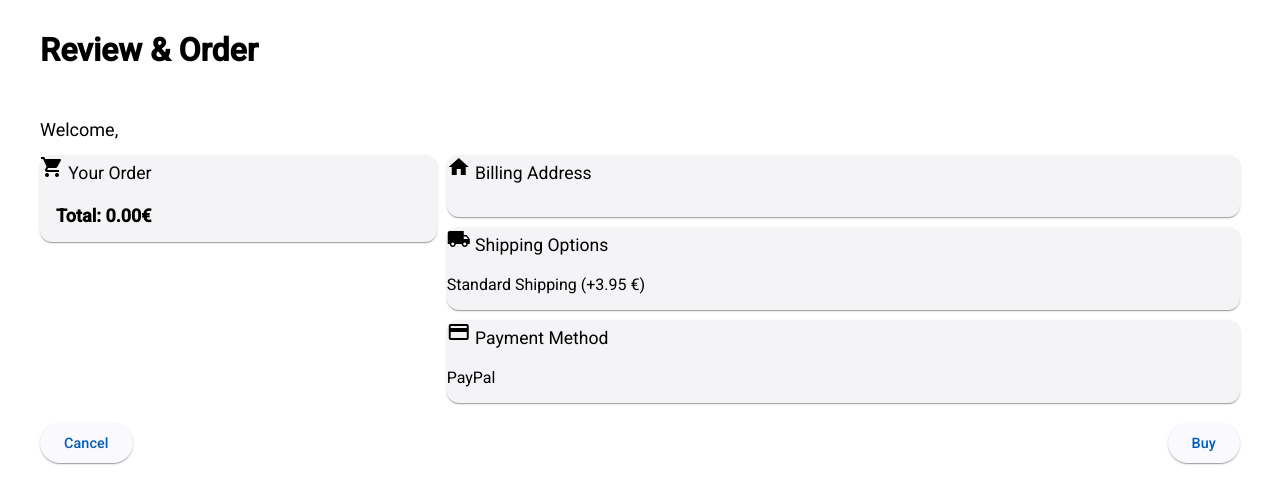
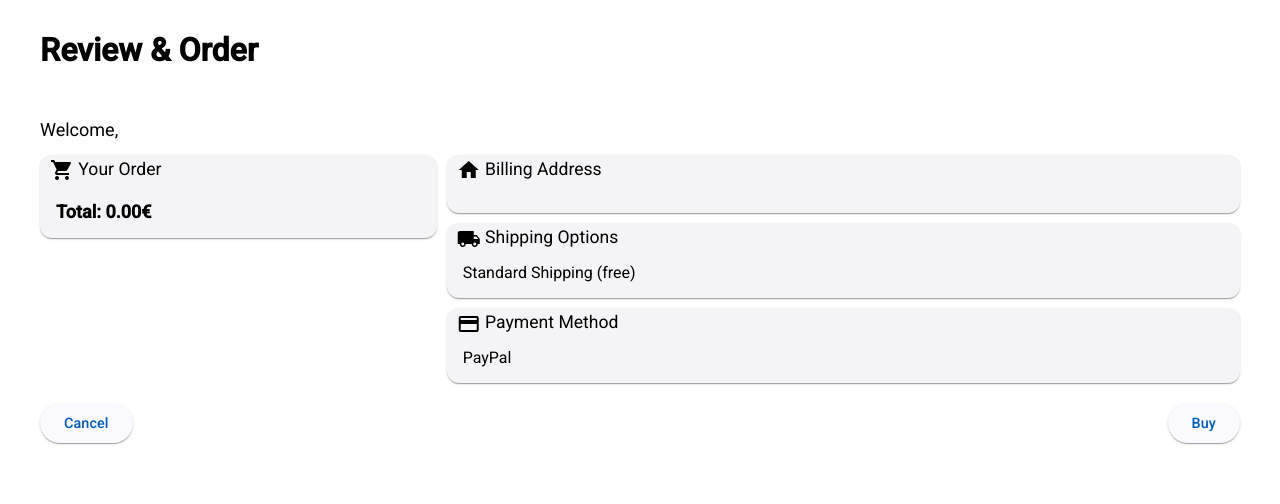
Before and after one commit to Niinnoo/Cloud-Computing-WS24-25, an Angular app in the folder Frontend/: page /payment/processing in a window 1280 px wide. Shown: the top 504 px of the page. Built offline with nearby package versions, Linux system fonts and the light colour scheme.

Commit message:
Abstand verbessert processing

```diff
--- a/Frontend/src/app/components/processing/processing.component.css
+++ b/Frontend/src/app/components/processing/processing.component.css
@@ -57,3 +57,12 @@
   button {
     font-size: 0.9em;
   }
+
+  .icon-spaced {
+    margin-left: 10px;
+    vertical-align: middle;
+  }
+
+  .title-spaced {
+    margin-bottom: 12px;
+  }
--- a/Frontend/src/app/components/processing/processing.component.html
+++ b/Frontend/src/app/components/processing/processing.component.html
@@ -8,8 +8,8 @@
     <!-- Right Column (Your Order - Highlighted) -->
     <div class="right-column">
       <mat-card class="shadow highlight">
-        <mat-card-title>
-          <mat-icon>shopping_cart</mat-icon> Your Order
+        <mat-card-title >
+          <mat-icon class="icon-spaced">shopping_cart</mat-icon> Your Order
         </mat-card-title>
         <mat-card-content>
           <div *ngFor="let item of cartItems">
@@ -25,8 +25,8 @@
       <div class="card-row">
         <!-- Billing Address -->
         <mat-card class="half-width shadow">
-          <mat-card-title>
-            <mat-icon>home</mat-icon> Billing Address
+          <mat-card-title >
+            <mat-icon class="icon-spaced">home</mat-icon> Billing Address
           </mat-card-title>
           <mat-card-content>
             <p>{{ customerData?.street }} {{ customerData?.houseNumber }}</p>
@@ -38,18 +38,18 @@
 
       <!-- Shipping Options -->
       <mat-card class="shadow">
-        <mat-card-title>
-          <mat-icon>local_shipping</mat-icon> Shipping Options
+        <mat-card-title class="title-spaced">
+          <mat-icon class="icon-spaced">local_shipping</mat-icon> Shipping Options
         </mat-card-title>
-        <p>Standard Shipping (+3.95 €)</p>
+        <mat-card-content>Standard Shipping (free)</mat-card-content>
       </mat-card>
 
       <!-- Payment Methods -->
       <mat-card class="shadow">
-        <mat-card-title>
-          <mat-icon>payment</mat-icon> Payment Method
+        <mat-card-title class="title-spaced">
+          <mat-icon class="icon-spaced">payment</mat-icon> Payment Method
         </mat-card-title>
-        <p>PayPal</p>
+        <mat-card-content>PayPal</mat-card-content>
       </mat-card>
     </div>
   </div>
```
